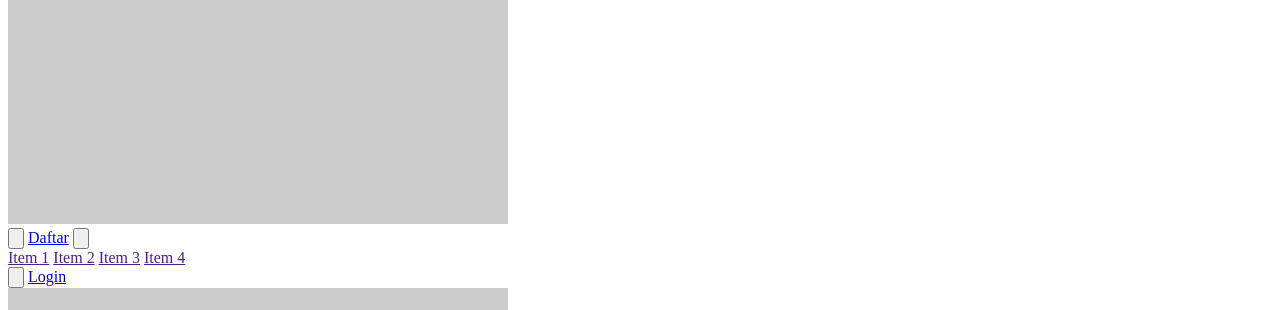
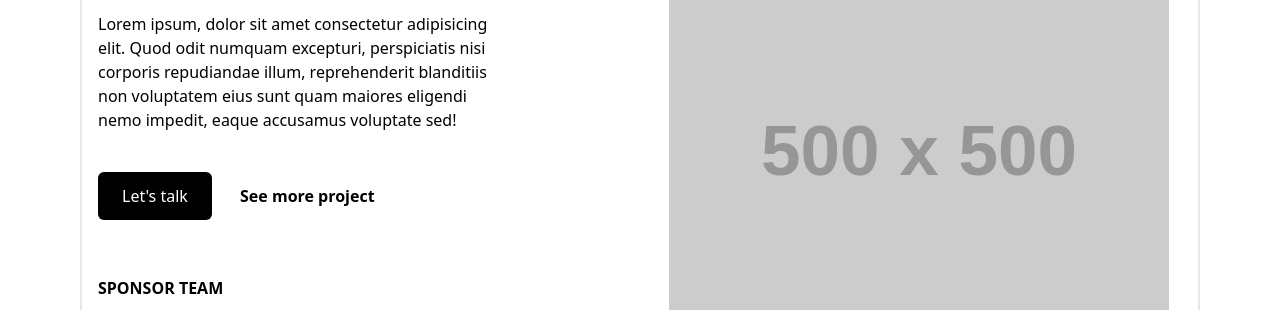
Before and after one commit to yorisofficial/darked-style, a website: page index.html in a window 1280 px wide. Shown: the part 284-594 px from the top of the page. Drawn offline with nearby package versions, Linux system fonts and the light colour scheme; the site is published under a folder, as on GitHub Pages, so addresses that start at the root find nothing.

Commit message:
Update index.html

```diff
--- a/index.html
+++ b/index.html
@@ -8,7 +8,7 @@
         <!-- Alpine Js -->
         <script defer src="https://cdn.jsdelivr.net/npm/alpinejs@3.12.3/dist/cdn.min.js"></script>
         <!-- Tailwind css -->
-        <link rel="stylesheet" href="/dist/output.css">
+        <link rel="stylesheet" href="dist/output.css">
         <title>Test Admin</title>
     </head>
     <body class="dark:bg-slate-900 dark:text-white">
@@ -319,6 +319,6 @@
             </div>
         </main>
         <script src="https://cdn.jsdelivr.net/npm/swiper@10/swiper-bundle.min.js"></script>
-        <script src="/main.js"></script>
+        <script src="main.js"></script>
     </body>
 </html>
```
